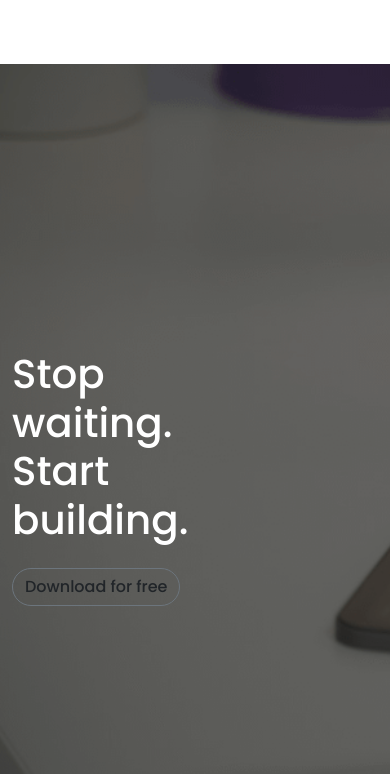
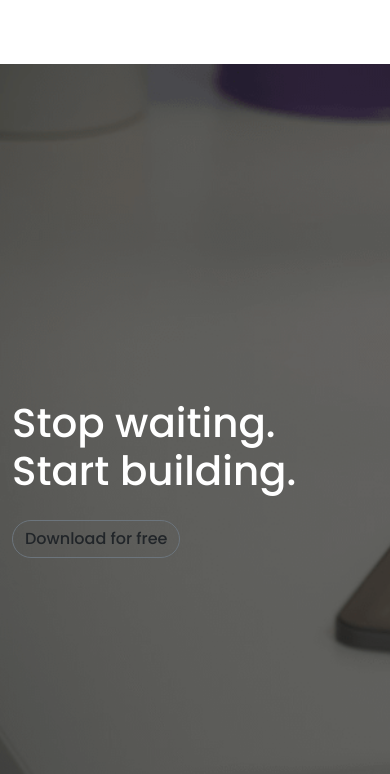
Before and after one commit to Shaharuque/iPhoneStore, a plain HTML site: page index.html in a window 390 px wide. Shown: the part 3730-4504 px from the top of the page. Drawn offline with nearby package versions, Linux system fonts and the light colour scheme.

Commit message:
second commit

```diff
--- a/index.html
+++ b/index.html
@@ -133,9 +133,13 @@
           </div>
         </section>
         <section class="sectionBackground">
-          <div class="container d-flex flex-column justify-content-center h-100 align-items-start">
-              <h1 class="display-2  text-white w-50">Stop waiting. Start building. </h1>
-              <a href="#" class="btn btn-outline-secondary rounded-pill text-dark my-3 ">Download for free</a>
+          <div class="container h-100">
+            <div class="row h-100">
+              <div class="d-flex flex-column justify-content-center h-100 align-items-start col-md-12 col-lg-6">
+                <h1 class="display-2  text-white ">Stop waiting. Start building. </h1>
+                <a href="#" class="btn btn-outline-secondary rounded-pill text-dark my-3 ">Download for free</a>
+              </div>
+            </div>
           </div>
         </section>
         <section>
```
